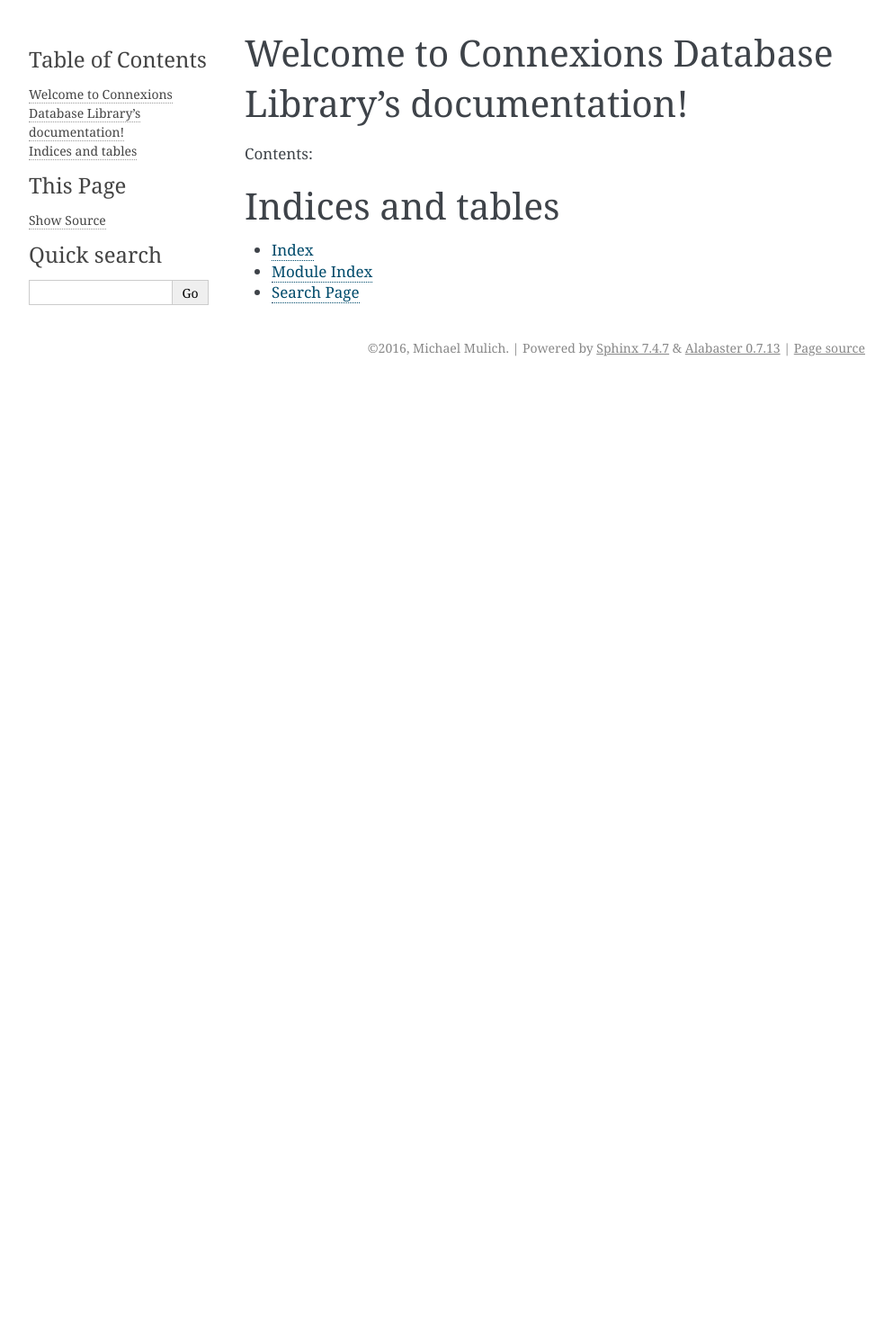
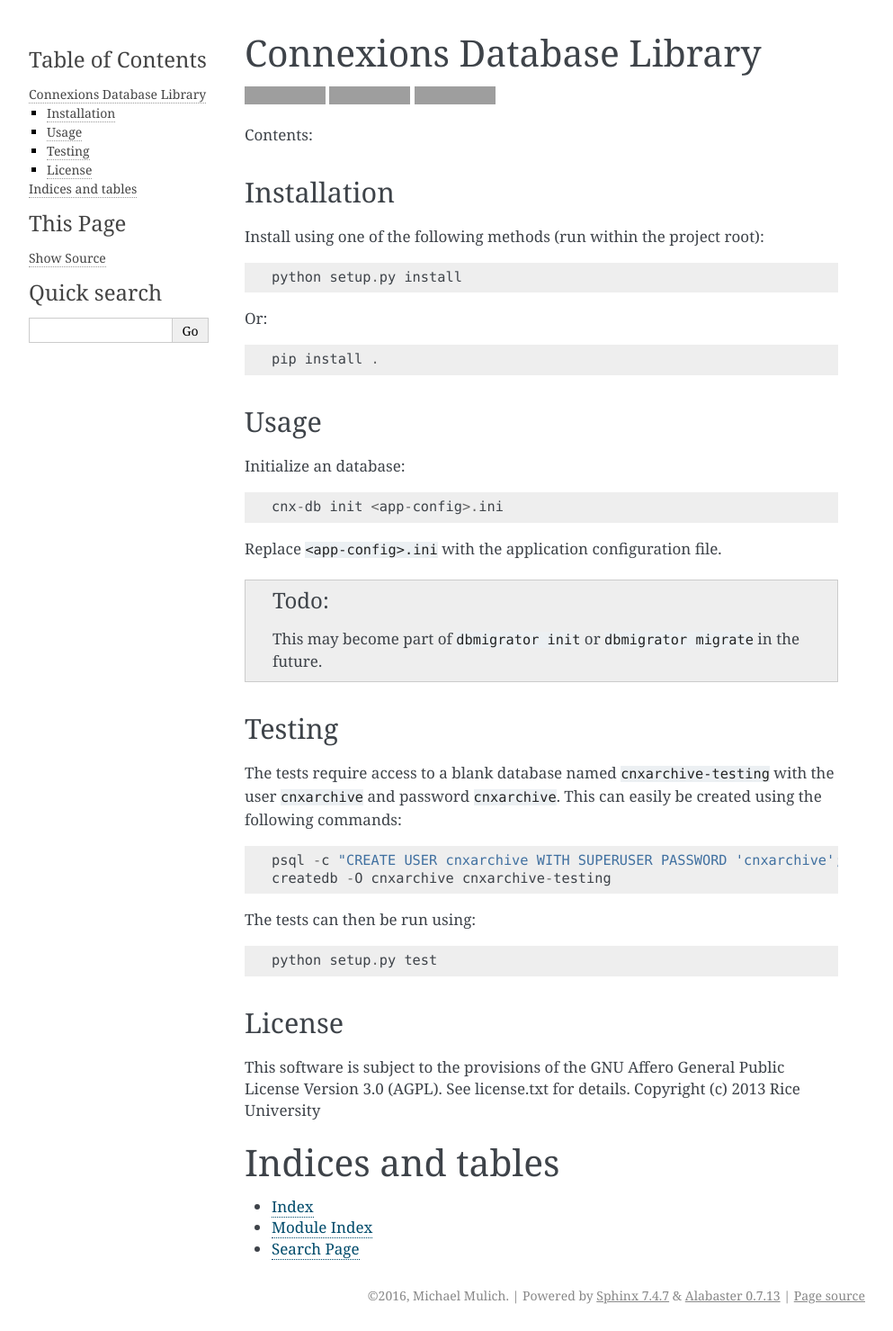
Before and after one commit to Dimmus/cnx-db, a Sphinx documentation site: the page built from docs/index.rst, in a window 1280 px wide. Shown: the whole page at 90% size, without its empty margins (148-1141 px from the left). Built offline with Sphinx 7.4.7, drawn with Linux system fonts in a browser that asks for light colours; before the commit the page ends 900 px from its top, so only the background shows below that; grey boxes are pictures that could not be loaded.

Commit message:
Copy baseline documentation material from README

```diff
--- a/docs/index.rst
+++ b/docs/index.rst
@@ -3,14 +3,66 @@
    You can adapt this file completely to your liking, but it should at least
    contain the root `toctree` directive.
 
-Welcome to Connexions Database Library's documentation!
-=======================================================
+Connexions Database Library
+===========================
+
+.. image:: https://travis-ci.org/Connexions/cnx-db.svg
+   :target: https://travis-ci.org/Connexions/cnx-db
+
+.. image:: https://coveralls.io/repos/Connexions/cnx-db/badge.png?branch=master
+   :target: https://coveralls.io/r/Connexions/cnx-db?branch=master
+
+.. image:: https://badge.fury.io/py/cnx-db.svg
+   :target: http://badge.fury.io/py/cnx-db
 
 Contents:
 
 .. toctree::
    :maxdepth: 2
 
+Installation
+------------
+
+Install using one of the following methods (run within the project root)::
+
+    python setup.py install
+
+Or::
+
+    pip install .
+
+Usage
+-----
+
+Initialize an database::
+
+    cnx-db init <app-config>.ini
+
+Replace ``<app-config>.ini`` with the application configuration file.
+
+.. todo:: This may become part of ``dbmigrator init`` or ``dbmigrator migrate``
+          in the future.
+
+Testing
+-------
+
+The tests require access to a blank database named ``cnxarchive-testing``
+with the user ``cnxarchive`` and password ``cnxarchive``. This can easily
+be created using the following commands::
+
+    psql -c "CREATE USER cnxarchive WITH SUPERUSER PASSWORD 'cnxarchive';"
+    createdb -O cnxarchive cnxarchive-testing
+
+The tests can then be run using::
+
+    python setup.py test
+
+License
+-------
+
+This software is subject to the provisions of the GNU Affero General
+Public License Version 3.0 (AGPL). See license.txt for details.
+Copyright (c) 2013 Rice University
 
 
 Indices and tables
```
